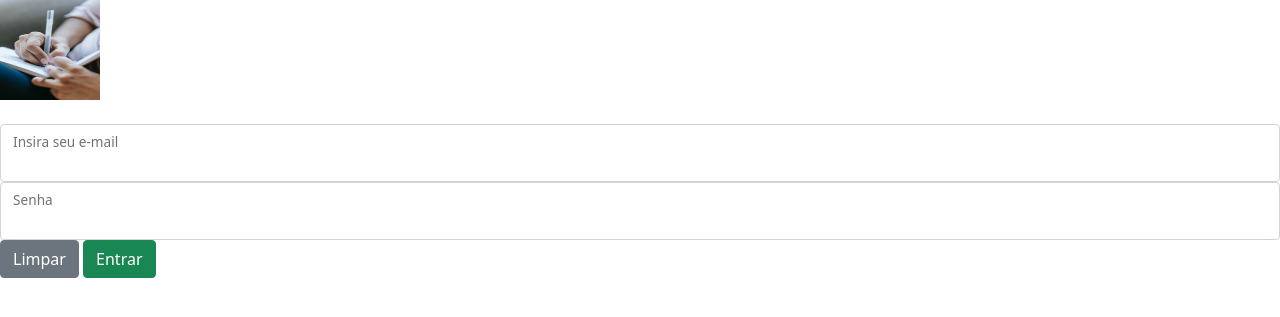
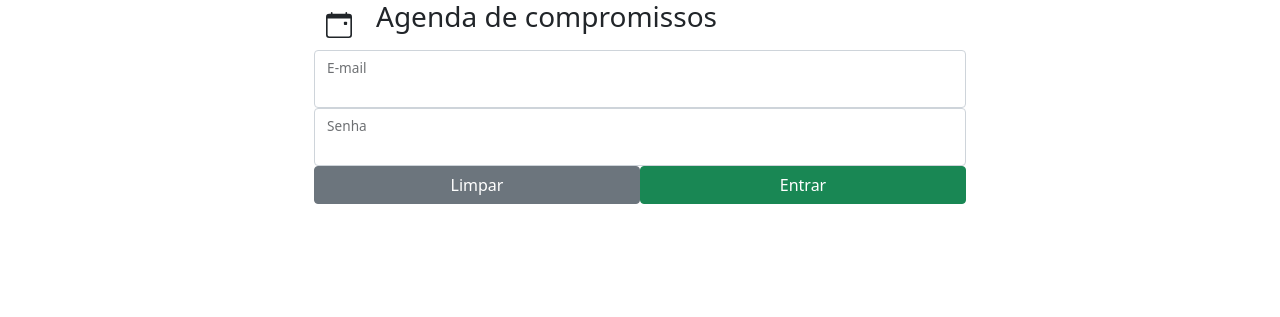
Before and after one commit to indianaraamancio/agendacompromissosfinal, a PHP site: page / in a window 1280 px wide. Shown: the top 317 px of the page. Run offline with PHP 8.4, Linux system fonts and the light colour scheme.

Commit message:
Login - ajustar centralização

```diff
--- a/css/index.css
+++ b/css/index.css
@@ -1,4 +1,7 @@
-#imglogin{
-    width:100px;
-    height:100px;
+.container{
+    width: 50%;
 }
+#logo{
+    width:50px;
+    height: 50px;
+}
--- a/index.php
+++ b/index.php
@@ -12,35 +12,34 @@
     <link rel="stylesheet" href="css/index.css">
 </head>
 <body>
-    <main>
+<main class="row">
+    <div class="container">
+        <form action="php/autenticacao.php" method="POST">
+            <div class="row">
+                <svg xmlns="http://www.w3.org/2000/svg" id="logo" fill="currentColor" class="bi bi-calendar-event col-2" viewBox="0 0 16 16">
+                    <path d="M11 6.5a.5.5 0 0 1 .5-.5h1a.5.5 0 0 1 .5.5v1a.5.5 0 0 1-.5.5h-1a.5.5 0 0 1-.5-.5v-1z"/>
+                    <path d="M3.5 0a.5.5 0 0 1 .5.5V1h8V.5a.5.5 0 0 1 1 0V1h1a2 2 0 0 1 2 2v11a2 2 0 0 1-2 2H2a2 2 0 0 1-2-2V3a2 2 0 0 1 2-2h1V.5a.5.5 0 0 1 .5-.5zM1 4v10a1 1 0 0 0 1 1h12a1 1 0 0 0 1-1V4H1z"/>
+                </svg>
+                <h3 class="col-10">Agenda de compromissos</h3>
+            </div>
 
-    <div>
-        <div>
-            <figure class="figure">
-            <img src="img/login.jpg" class="figure-img" alt="Logotipo" id="imglogin">
-            </figure>
-        </div>
+            <div class="row form-floating">
+                <input type="text" name="email" class="col form-control" id="email">
+                <label for="email" class="form-label">E-mail</label>
+            </div>
 
-        <form action="php/autenticacao.php" method="POST">
-        <div class="form-floating">
-            <input type="email" class="form-control" id="email" name="email">
-            <label for="email">Insira seu e-mail </label>
-        </div>
-        <div class="form-floating">
-            <input type="password" class="form-control" id="senha" name="senha" aria-describedy="senhaHelp">
-            <label for="senha" class="form-label">Senha</label>
-        </div>
-        <div>
-            <button type="reset" class="btn btn-secondary">Limpar</button>
-           <button type="submit" class="btn btn-success">Entrar</button>
-        </div>
+            <div class="row form-floating">
+                <input type="password" name="senha" class="col form-control" id="senha">
+                <label for="senha" class="form-label">Senha</label>
+            </div>
 
+            <div class="row botoes">
+                <button type="reset" class="col btn btn-secondary">Limpar</button>
+                <button type="submit" class="col btn btn-success">Entrar</button>
+            </div>
         </form>
+    </div>
+</main>
 
-    </div>
-
-
-
-    </main>
 </body>
 </html>
```
